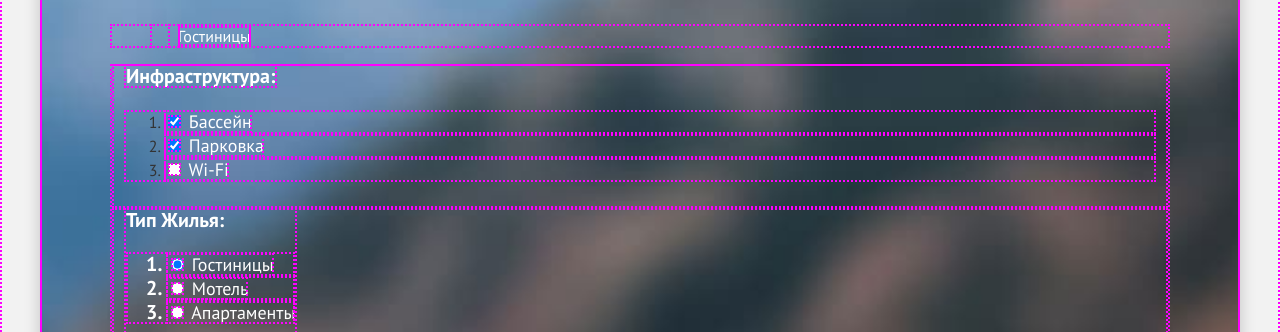
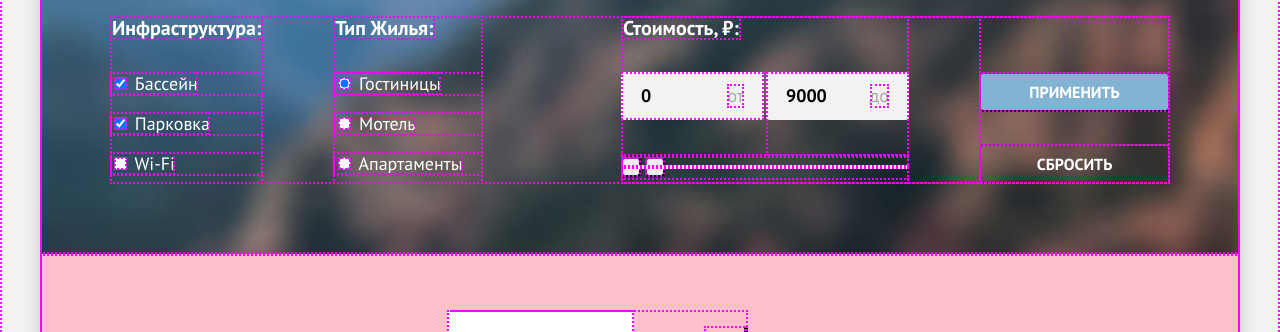
Before and after one commit to gerry2923/1307951-sedona-2, a plain HTML site: page catalog.html in a window 1280 px wide. Shown: the part 245-577 px from the top of the page. Drawn offline with Linux system fonts and the light colour scheme.

Commit message:
Добавляет флексы на страницу каталога - фильтры

```diff
--- a/catalog.html
+++ b/catalog.html
@@ -71,8 +71,11 @@
             <h2 class="visually-hidden">Параметры выбора гостиницы</h2>
 
             <form class="filters__form" action="https://echo.htmlacademy.ru" method="get">
+
+              <div class="filters__column filters__column--left">
                 <fieldset class="filters__group">
                   <legend class="filters__title">Инфраструктура:</legend>
+
                   <ol class="filters__list infrastructure">
                     <li class="infrastructure__item">
                       <label class="infrastructure__label label">
@@ -96,8 +99,10 @@
                 </fieldset>
 
                 <fieldset class="filters__group">
-                <legend class="filters__title">Тип Жилья:
-                  <ol class="filters__house-type-list house-type">
+
+                  <legend class="filters__title">Тип Жилья:</legend>
+
+                    <ol class="filters__list house-type">
                       <li class="house-type__item">
                         <label class="house-type__label label">
                           <input class="house-type__option" type="radio" name="house-type" value="hotel" checked>
@@ -117,21 +122,31 @@
                         </label>
                       </li>
                     </ol>
-                </legend>
                 </fieldset>
+              </div>
+
+              <div class="filters__column filters__column--right">
                 <fieldset class="filters__group">
                   <legend class="filters__title">Стоимость, &#8381;:</legend>
                   <div class="filters__price range">
-                  <p class="range__inputs">
-                    <label class="range__label label" for="min-price">От</label>
-                    <input class="range__input" type="number" id="min-price" name="min-price" min="0" max="8999" value="0">
+                    <div class="range__inputs">
+
+                      <div class="range__input-wrapper">
+                        <label class="range__label label" for="min-price">от</label>
+                        <input class="range__input" type="number" id="min-price" name="min-price" min="0" max="8999"
+                          value="0">
                         </input>
-                    <label class="range__label label" for="max-price">До</label>
+                      </div>
+
+                      <div class="range__input-wrapper">
+                        <label class="range__label label" for="max-price">до</label>
                         <input class="range__input" type="number" id="max-price" name="max-price" min="1" max="9000"
                           value="9000">
                         </input>
-                  </p>
-                  <p class="range__slider slider">
+                      </div>
+
+                    </div>
+                    <div class="range__slider slider">
                       <button class="slider__button" type="button">
                         <span class="visually-hidden">Минимальная цена товара</span>
                       </button>
@@ -139,19 +154,25 @@
                       <button class="slider__button" type="button">
                         <span class="visually-hidden">Максимальная цена товара</span>
                       </button>
-                  </p>
+                    </div>
                   </div>
                 </fieldset>
-              <button class="button button--color-2" type="submit">Применить</button>
-              <button class="button button--color-4" type="reset">Сбросить</button>
+
+                <div class="filters__buttons-container">
+                  <button class="filters__button button button--color-2" type="submit">Применить</button>
+                  <button class="filters__button button button--color-4" type="reset">Сбросить</button>
+                </div>
+              </div>
+
             </form>
           </section>
         </div>
 
-
         <section class="main-inner__view-settings view-settings">
           <h2 class="visually-hidden">Настройки отображения страницы каталога</h2>
           <p class="view-settings__title title">Найдено гостиниц: <span class="title">38</span></p>
+
+          <div class="view-settings__filter-itme-container">
             <select class="view-settings__sorting" aria-label="Сортировка">
               <option class="view-settings__sorting-option" value="cheap">Сначала дешевые</option>
               <option class="view-settings__sorting-option" value="expensive">Сначала дорогие</option>
@@ -174,7 +195,10 @@
                 </a>
               </li>
             </ul>
+          </div>
+
         </section>
+
         <section class="product-card">
           <h2 class="visually-hidden">Карточки товаров</h2>
           <ul class="product-card__list">
@@ -228,7 +252,8 @@
             </li>
             <li class="product-card__item card">
               <a class="card__header-link" href="#">
-                <img class="card__picture" src="images/content/hotel-3.jpg" width="300" height="212" alt="Горный рассвет">
+                <img class="card__picture" src="images/content/hotel-3.jpg" width="300" height="212"
+                  alt="Горный рассвет">
               </a>
               <a class="card__header-link" href="#">
                 <h3 class="card__title title title--small">Desert Quail Inn</h3>
--- a/styles/style.css
+++ b/styles/style.css
@@ -126,6 +126,7 @@ body {
   color: var(--text-color-on-dark-background);
 
   border-radius: 4px;
+  padding: 8px 10px;
 }
 
 .button--color-1,
@@ -355,12 +356,17 @@ body {
   font-size: 60px;
   line-height: 78px;
   color: var(--text-color-on-dark-background);
+
+  margin: 0 0 8px 0;
+
 }
 
 .breadcrumbs__list {
   list-style-type: none;
   display: flex;
-
+  flex-wrap: wrap;
+  margin: 0;
+  padding: 0;
 }
 
 .breadcrumbs__item:first-child {
@@ -624,7 +630,7 @@ body {
 
   list-style: none;
   padding-left: 0;
-
+  margin: 0;
 }
 
 .advantages__item {
@@ -777,3 +783,141 @@ body {
 .socials__item {
   padding-top: 8px;
 }
+
+.main-inner__breadcrumbs {
+  margin-bottom: 40px;
+}
+
+.filters__form {
+  display: flex;
+  column-gap: 70px;
+  justify-content: space-between;
+}
+
+.filters__column {
+  column-gap: 70px;
+}
+
+.filters__column--left {
+  display: flex;
+  flex-wrap: wrap;
+  justify-content: space-between;
+  row-gap: 30px;
+
+}
+
+.filters__group {
+  margin: 0;
+  padding: 0;
+  min-width: 150px;
+}
+
+.filters__title {
+  margin-bottom: 32px;
+}
+
+.infrastructure,
+.house-type {
+  list-style-type: none;
+  margin: 0;
+  padding: 0;
+}
+
+.filters__list > li:not(:last-child) {
+  margin-bottom: 16px;
+}
+
+.filters__column--right {
+  display: flex;
+  flex-wrap: wrap;
+  justify-content: space-between;
+}
+
+.range__inputs {
+  display: flex;
+  margin: 0;
+}
+
+.range__input-wrapper {
+  position: relative;
+}
+
+.range__input-wrapper:first-child {
+  margin-right: 2px;
+  margin-bottom: 36px;
+}
+
+.range__input {
+  box-sizing: border-box;
+  outline-color: transparent;
+  min-width: 143px;
+  margin: 0;
+  padding: 12px 20px;
+}
+
+.range__input-wrapper:first-child > .range__input {
+  border-top-left-radius: 4px;
+  border-bottom-left-radius: 4px;
+}
+
+.range__input-wrapper:last-child > .range__input {
+  border-top-right-radius: 4px;
+  border-bottom-right-radius: 4px;
+}
+
+.range__label {
+  position: absolute;
+  top: 12px;
+  right: 20px;
+}
+
+.slider {
+  position: relative;
+}
+
+.slider__button {
+  width: 20px;
+  height: 20px;
+  border-radius: 4px;
+}
+
+.slider__progress {
+  display: block;
+  width: 100%;
+  height: 4px;
+  background-color: var(--form-color-disabled);
+  position: absolute;
+  top: 9px;
+}
+
+.filters__button {
+  display: block;
+  min-width: 191px;
+}
+
+.filters__buttons-container {
+  padding-top: 56px;
+}
+
+.filters__button:not(:last-child) {
+  margin-bottom: 32px;
+}
+
+/* найдено страниц */
+
+.main-inner__view-settings {
+  background-color: pink;
+
+}
+
+.view-settings {
+  padding: 56px 70px 46px;
+  display: flex;
+
+}
+
+.view-settings__filter-itme-container {
+  display: flex;
+  column-gap: 70px;
+  row-gap: 30px;
+}
```
Lines whose indentation alone changed are shown as unchanged.
